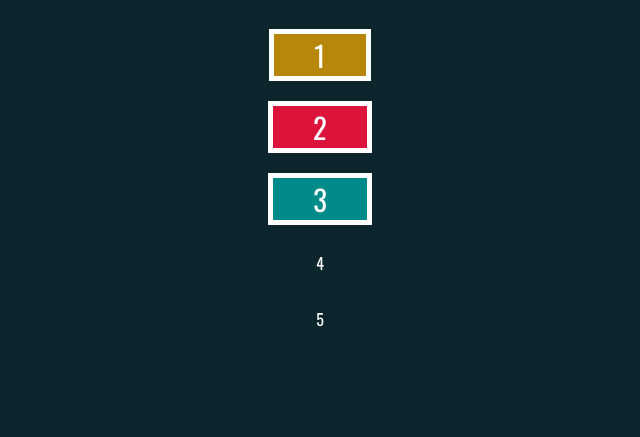
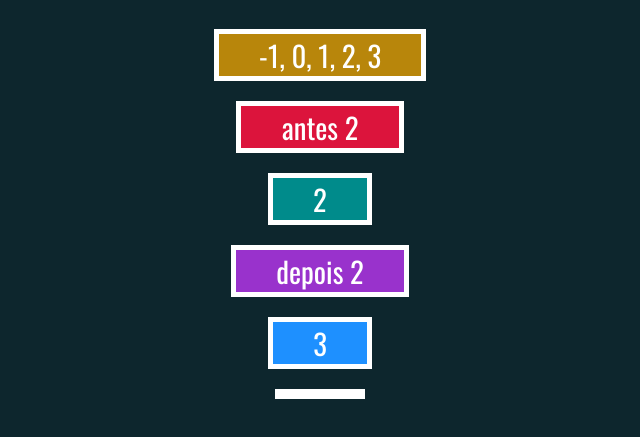
Before and after one commit to RoniDeringer/curso_web_moderno, a website: page jquery_19/jquery/modificandoHTML2.html in a window 1280 px wide. Shown: the part 71-508 px from the top of the page, without its empty margins (320-960 px from the left). Drawn offline with Linux system fonts and the light colour scheme.

Commit message:
jquery insert e append

```diff
--- a/jquery_19/jquery/modificandoHTML2.html
+++ b/jquery_19/jquery/modificandoHTML2.html
@@ -17,6 +17,41 @@
     <p class='numero'>5</p>
 
     <script>
-        // ...
+        //div 1
+        $('#div1').append(', 2')
+        $('#div1').prepend('0, ')
+
+        $('<span>, 3</span>').appendTo('#div1')
+        $('<span>-1, </span>').prependTo('#div1')
+
+
+        //div 2
+        $('#div2').before('<p>antes 2 </p>')
+        $('#div2').after('<p>depois 2 </p>')
+
+        //div 3
+        $('<p>Antes do 3</p>').insertBefore('#div3')
+        $('<p>Depois do 3</p>').insertAfter('#div3')
+
+
+        //wrap = envolver
+        // $('p.numero').wrap('<div>')
+
+        $('p.numero').wrapAll('<div id="div4">')
+        //vai juntar todos os que selecionou e botar em só uma div
+
+        $('#div4').empty()//vai limpar o conteudo mas a div ainda existe
+
+        $('#div3, #div4').prev().remove()
+
+        // $('<div>Substituto</div>').replaceAll('body > p') //todos os paragrafos que estão no body
+        // $('body > p').replaceWith('<div>ReplaceWith</div>')
+
+        //funcao muito parecido com o wrap mas tenho mais flexibilidade, colocar o conteudo dele mesmo dentro da div
+        $('body > p').replaceWith(function () {
+            return $('<div>').html($(this).html())
+        })
+
+
     </script>
 </body>
```
Also changed, not shown: jquery_19/jquery/modificandoHTML1.html (+30 -1 lines).
